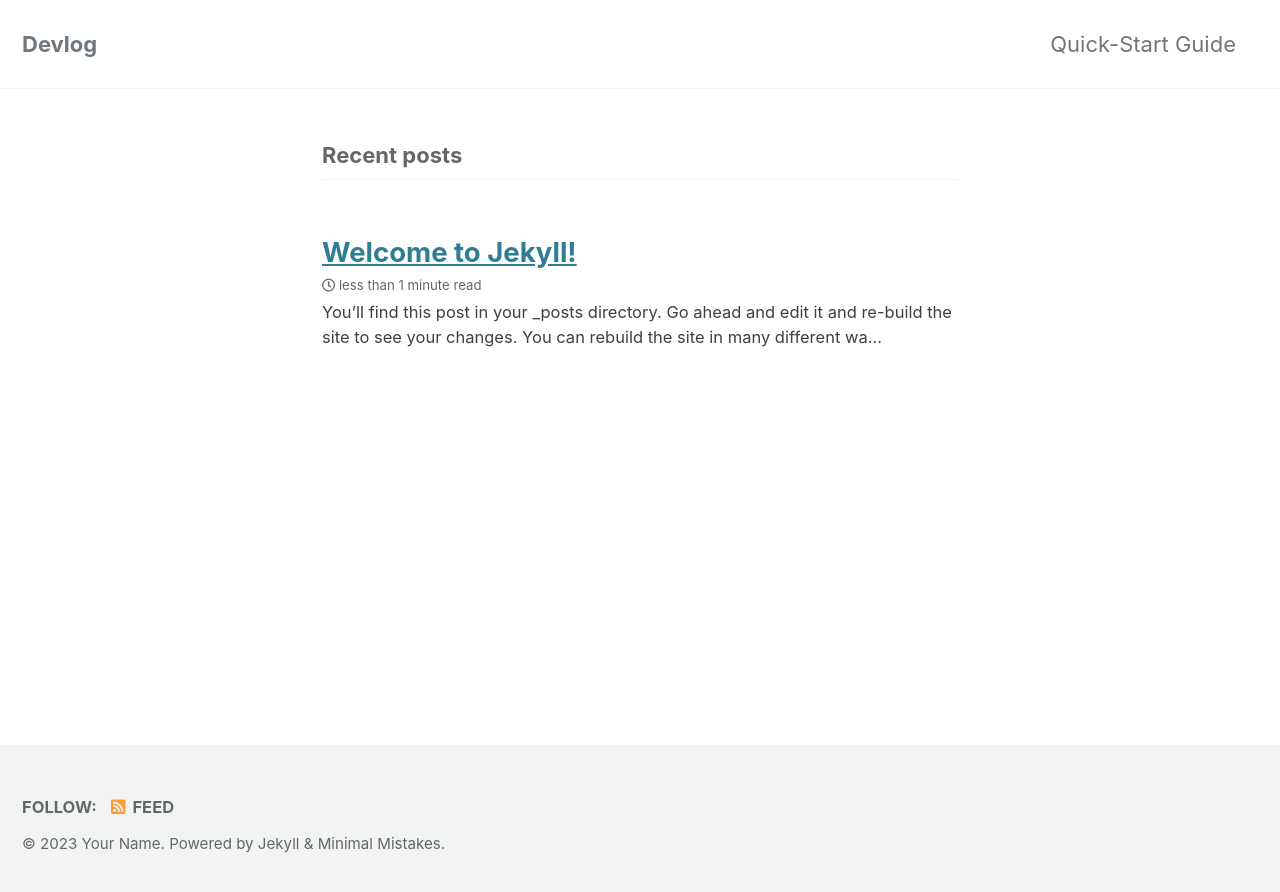
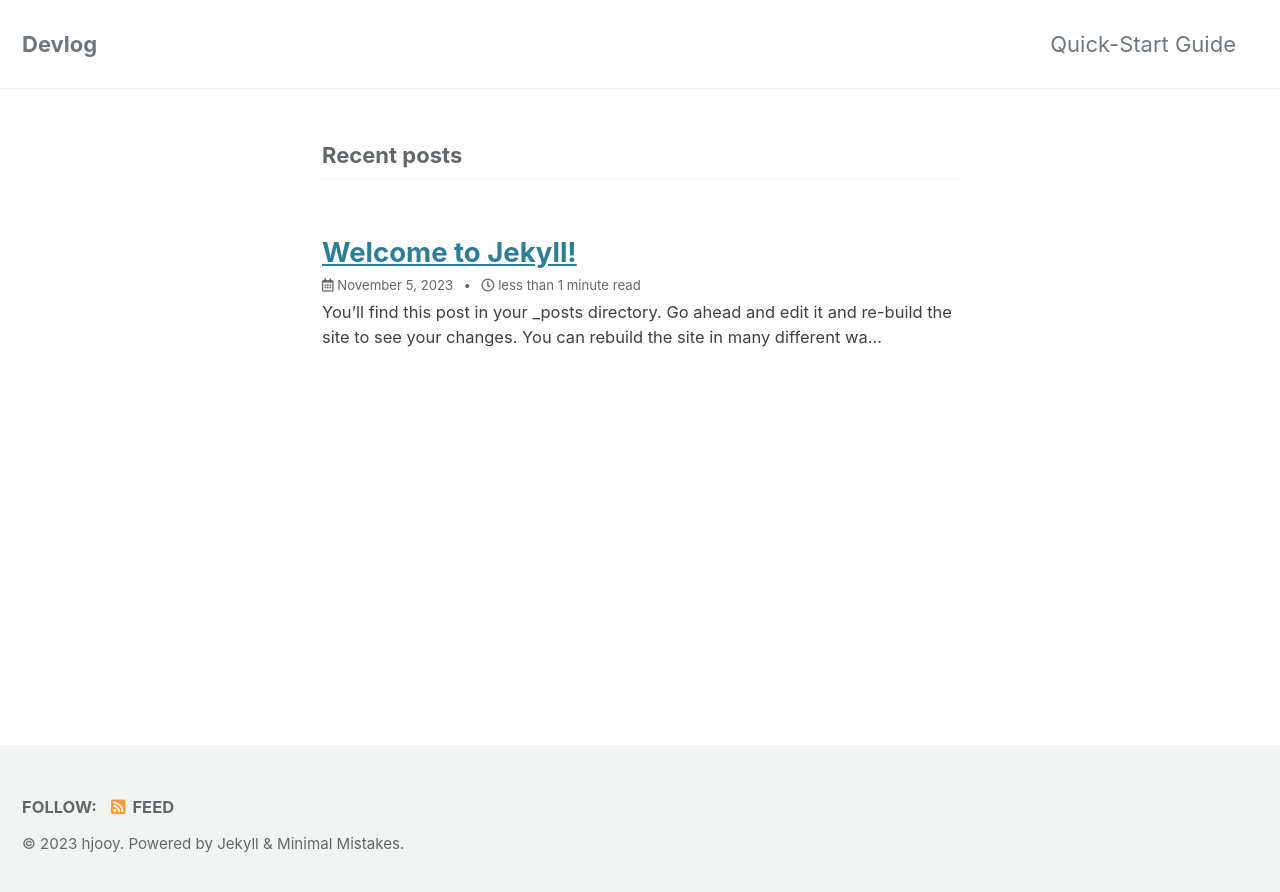
Before and after one commit to hjooy/hjooy.github.io, a Jekyll site: the page built from index.markdown, in a window 1280 px wide. Shown: the top 892 px of the page. Built offline with Jekyll 4.4.1, drawn with Linux system fonts in a browser that asks for light colours; cached includes are drawn as plain includes; the list of posts is cut into pages by our own code.

```diff
--- a/Gemfile
+++ b/Gemfile
@@ -2,3 +2,4 @@ source "https://rubygems.org"
 
 gem "github-pages", group: :jekyll_plugins
 gem "jekyll-include-cache", group: :jekyll_plugins
+gem "webrick", "~> 1.8"
--- a/_config.yml
+++ b/_config.yml
@@ -19,18 +19,18 @@ locale: "en-US"
 title: "Devlog"
 title_separator: "-"
 subtitle: # site tagline that appears below site title in masthead
-name: "Your Name"
+name: "hjooy"
 description: "An amazing website."
 url: "https://hjooy.github.io"
 baseurl: ""
-repository: # GitHub username/repo-name e.g. "mmistakes/minimal-mistakes"
+repository: "hjooy/hjooy.github.io" # GitHub username/repo-name e.g. "mmistakes/minimal-mistakes"
 teaser: # path of fallback teaser image, e.g. "/assets/images/500x300.png"
 logo: # path of logo image to display in the masthead, e.g. "/assets/images/88x88.png"
 masthead_title: # overrides the website title displayed in the masthead, use " " for no title
 # breadcrumbs            : false # true, false (default)
 words_per_minute: 200
 comments:
-  provider: # false (default), "disqus", "discourse", "facebook", "staticman", "staticman_v2", "utterances", "giscus", "custom"
+  provider: "giscus" # false (default), "disqus", "discourse", "facebook", "staticman", "staticman_v2", "utterances", "giscus", "custom"
   disqus:
     shortname: # https://help.disqus.com/customer/portal/articles/466208-what-s-a-shortname-
   discourse:
@@ -44,9 +44,9 @@ comments:
     theme: # "github-light" (default), "github-dark"
     issue_term: # "pathname" (default)
   giscus:
-    repo_id: # Shown during giscus setup at https://giscus.app
-    category_name: # Full text name of the category
-    category_id: # Shown during giscus setup at https://giscus.app
+    repo_id: "R_kgDOKpfCYA" # Shown during giscus setup at https://giscus.app
+    category_name: "Announcements" # Full text name of the category
+    category_id: "DIC_kwDOKpfCYM4Caszs" # Shown during giscus setup at https://giscus.app
     discussion_term: # "pathname" (default), "url", "title", "og:title"
     reactions_enabled: # '1' for enabled (default), '0' for disabled
     theme: # "light" (default), "dark", "dark_dimmed", "transparent_dark", "preferred_color_scheme"
@@ -274,9 +274,10 @@ defaults:
       path: ""
       type: posts
     values:
+      show_date: true
       layout: single
       author_profile: true
       read_time: true
-      comments: # true
+      comments: true
       share: true
       related: true
```
